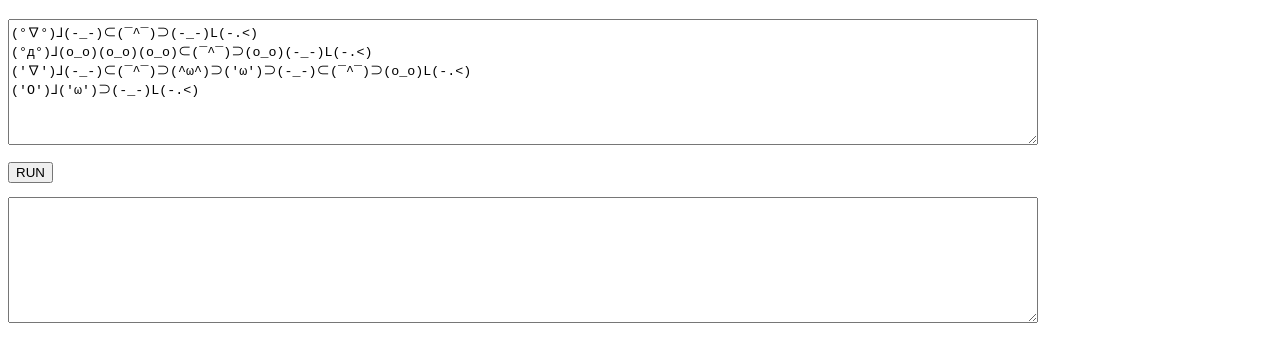
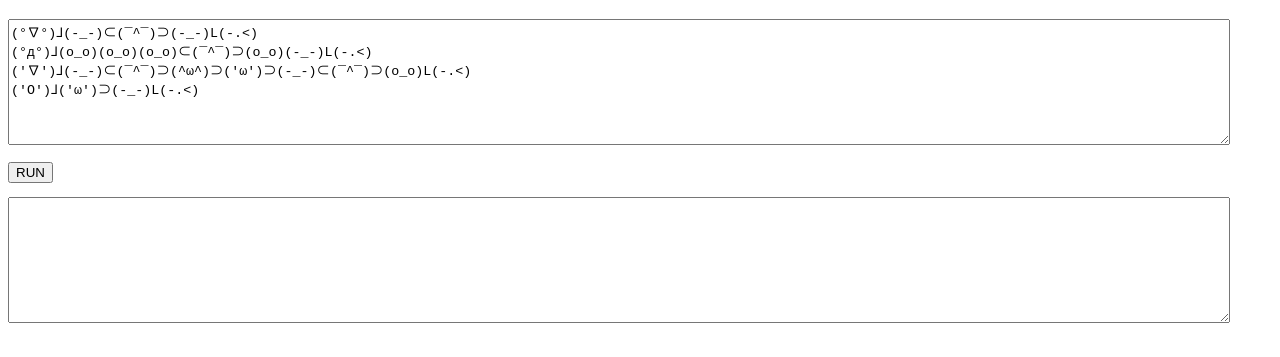
Before and after one commit to o-uki/Fa-c_e-Script, a website: page index.html in a window 1280 px wide. Shown: the part 61-418 px from the top of the page. Drawn offline with Linux system fonts and the light colour scheme.

Commit message:
modify css

```diff
--- a/index.html
+++ b/index.html
@@ -28,7 +28,7 @@ btn_run.onclick = () => {
 
 <style>
 textarea {
-  width: 80vw;
+  width: 95vw;
   height: 9em;
 }
 button {
```
